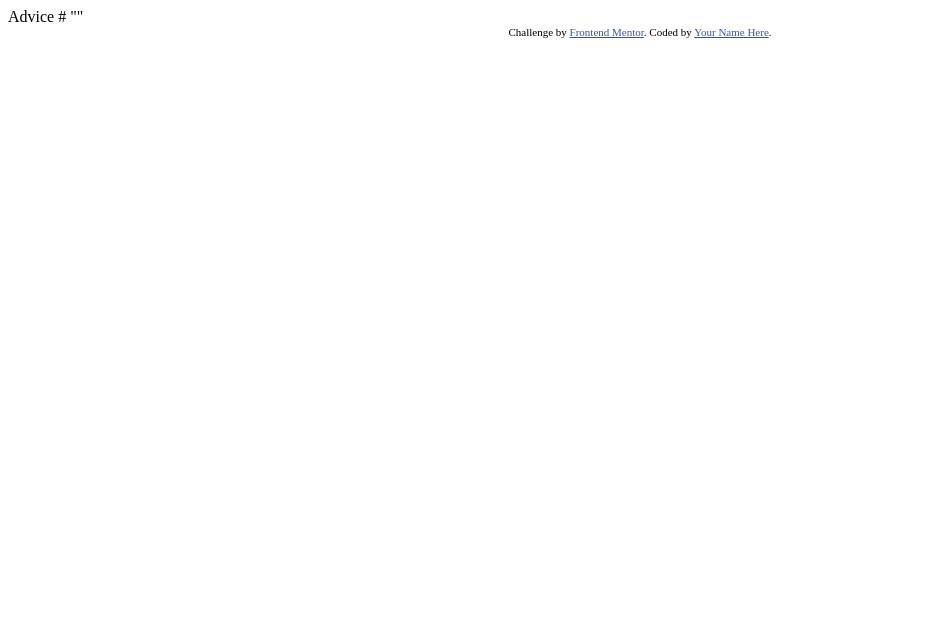
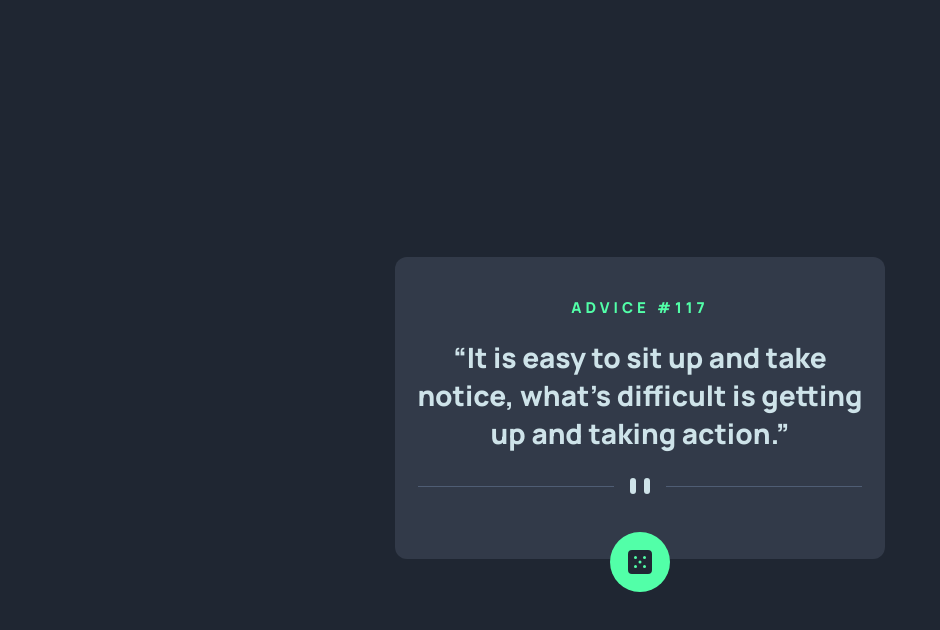
Before and after one commit to thinhdhqb/advice-generator-app, a plain HTML site: page index.html in a window 1280 px wide. Shown: the whole page, without its empty margins (0-940 px from the left). Drawn offline with Linux system fonts and the light colour scheme.

Commit message:
Build the complete page

```diff
--- a/index.html
+++ b/index.html
@@ -1,28 +1,26 @@
 <!DOCTYPE html>
 <html lang="en">
   <head>
-  <meta charset="UTF-8">
-  <meta name="viewport" content="width=device-width, initial-scale=1.0"> <!-- displays site properly based on user's device -->
-
-  <link rel="icon" type="image/png" sizes="32x32" href="./images/favicon-32x32.png">
-
+    <meta charset="UTF-8" />
+    <meta name="viewport" content="width=device-width, initial-scale=1.0" />
+    <!-- displays site properly based on user's device -->
+    <link rel="stylesheet" href="style.css" />
     <title>Frontend Mentor | Advice generator app</title>
-
-  <!-- Feel free to remove these styles or customise in your own stylesheet 👍 -->
-  <style>
-    .attribution { font-size: 11px; text-align: center; }
-    .attribution a { color: hsl(228, 45%, 44%); }
-  </style>
   </head>
   <body>
-
-  Advice #<!-- Advice ID goes here -->
-
-  "<!-- Advice text goes here -->"
-
-  <div class="attribution">
-    Challenge by <a href="https://www.frontendmentor.io?ref=challenge" target="_blank">Frontend Mentor</a>.
-    Coded by <a href="#">Your Name Here</a>.
+    <div class="main-container">
+      <div class="advice-no">ADVICE #117</div>
+      <div class="advice-container">
+        “It is easy to sit up and take notice, what's difficult is getting up
+        and taking action.”
       </div>
+      <div class="divider">
+        <img src="./images/pattern-divider-desktop.svg" alt="" />
+      </div>
+      <div class="dice">
+        <img src="./images/icon-dice.svg" alt="" />
+      </div>
+    </div>
+    <script src="script.js"></script>
   </body>
 </html>
--- /dev/null
+++ b/script.js
@@ -0,0 +1,12 @@
+document.querySelector(".dice").onclick = () => {
+  fetch("https://api.adviceslip.com/advice")
+    .then((res) => res.json())
+    .then((data) => {
+      document.querySelector(
+        ".advice-no"
+      ).textContent = `ADVICE #${data.slip.id}`;
+      document.querySelector(
+        ".advice-container"
+      ).textContent = `“${data.slip.advice}”`;
+    });
+};
--- /dev/null
+++ b/style.css
@@ -0,0 +1,62 @@
+@import url("https://fonts.googleapis.com/css2?family=Manrope:wght@800&display=swap");
+
+* {
+  font-family: "Manrope", sans-serif;
+}
+
+body {
+  min-height: 100vh;
+  background-color: hsl(218, 23%, 16%);
+  display: flex;
+  justify-content: center;
+  align-items: center;
+}
+
+.main-container {
+  width: 450px;
+  height: min-content;
+  background-color: hsl(217, 19%, 24%);
+  border-radius: 12px;
+  padding: 20px;
+  display: flex;
+  justify-content: center;
+  align-items: center;
+  flex-direction: column;
+  position: relative;
+  padding-bottom: 0;
+}
+
+.advice-no {
+  color: hsl(150, 100%, 66%);
+  font-size: 15px;
+  letter-spacing: 4px;
+  font-weight: 100;
+  margin: 20px 0;
+}
+
+.advice-container {
+  font-size: 28px;
+  color: hsl(193, 38%, 86%);
+  text-align: center;
+}
+
+.divider {
+  margin: 25px 0 0 0;
+}
+
+.dice {
+  border-radius: 50%;
+  width: 60px;
+  height: 60px;
+  background-color: hsl(150, 100%, 66%);
+  display: flex;
+  align-items: center;
+  justify-content: center;
+  transform: translate(0%, 55%);
+  transition: ease 0.2s;
+}
+
+.dice:hover {
+  box-shadow: 0 0 40px 0px hsl(150, 100%, 66%);
+  cursor: pointer;
+}
```
Also changed, not shown: screenshot_1.jpeg (added), 2 other files. Lines whose indentation alone changed are shown as unchanged.
